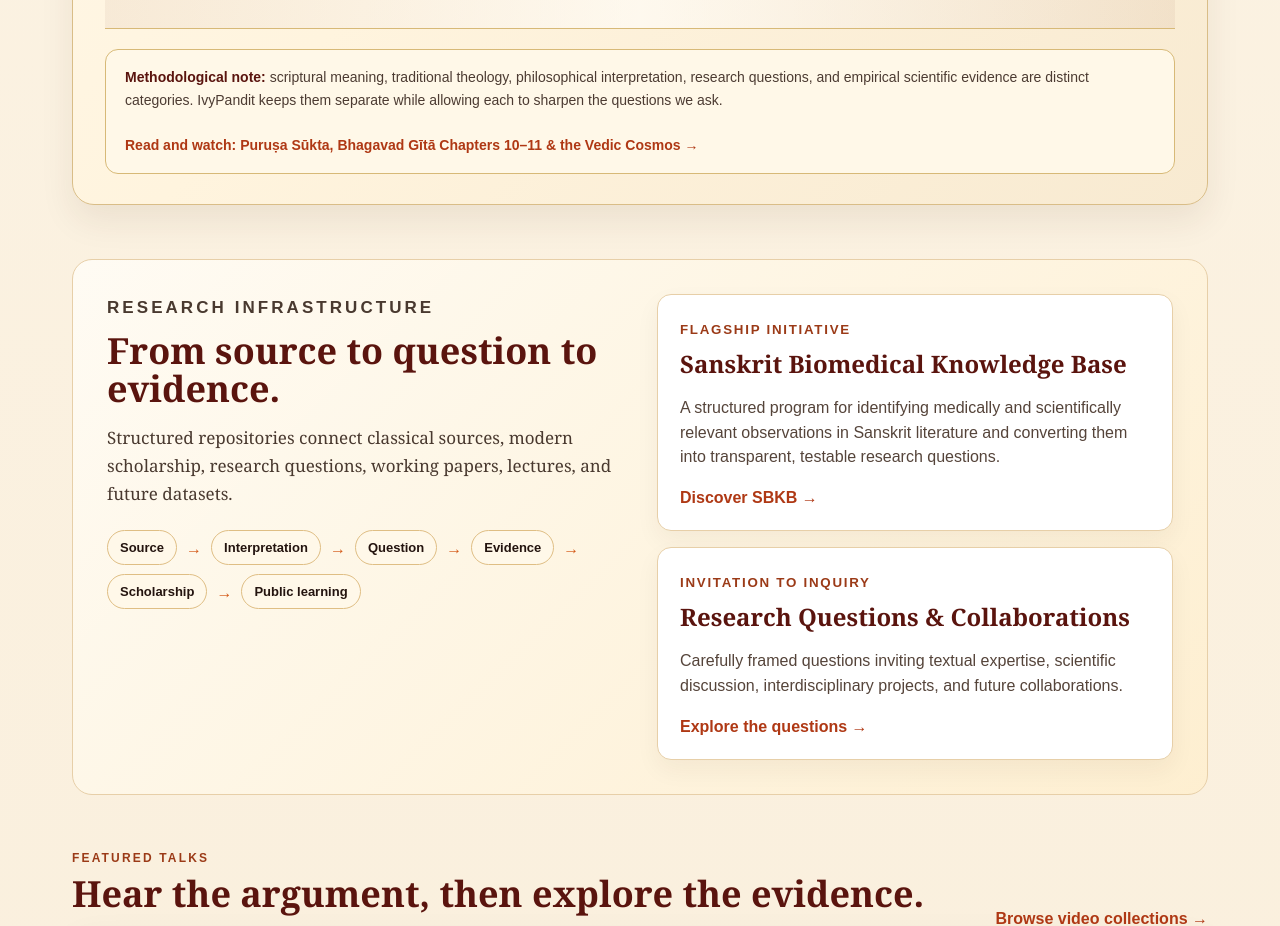
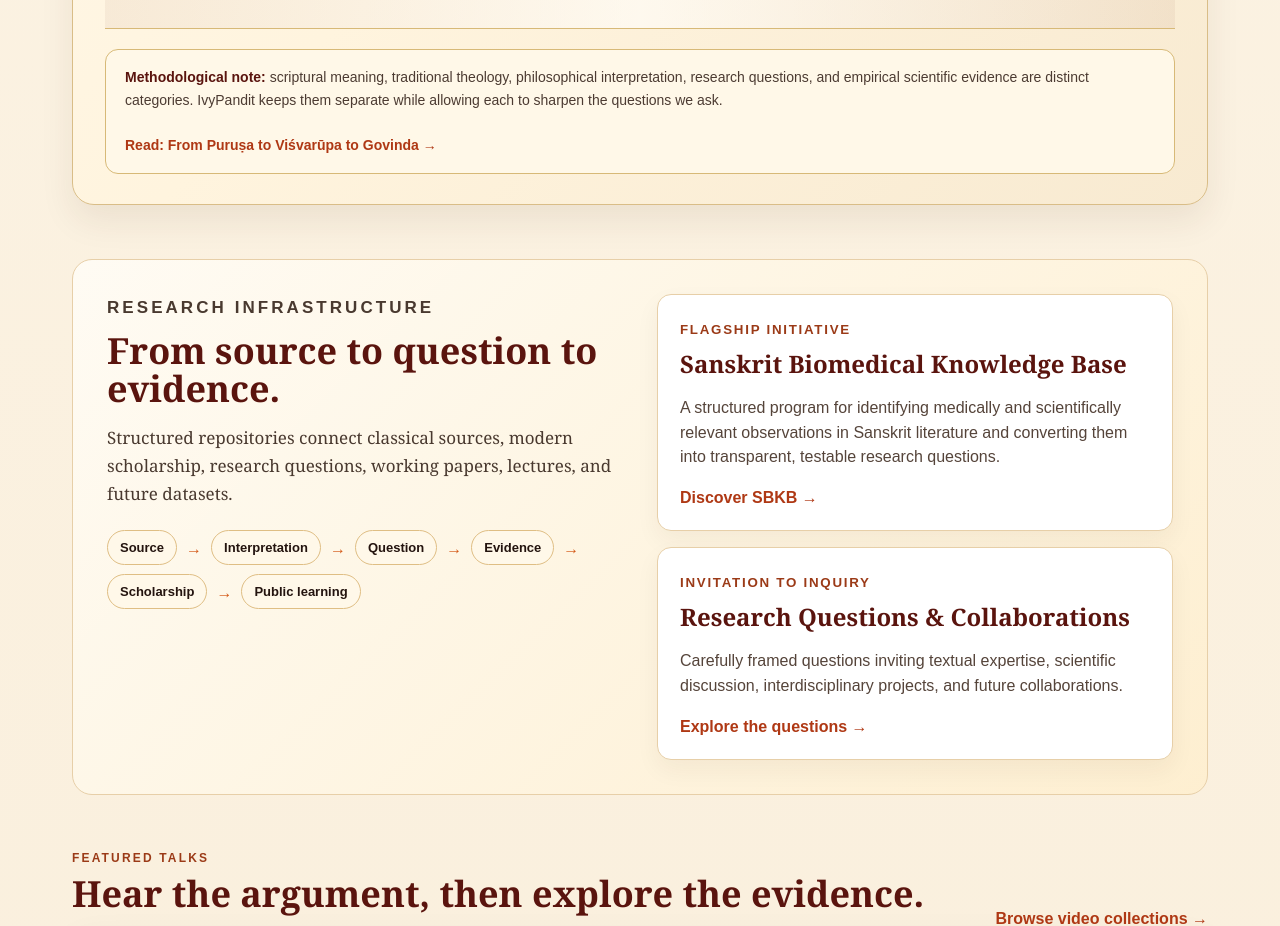
Before and after one commit to nishmishra/ivypandit-v2, a Next.js app: page / in a window 1280 px wide. Shown: the part 3880-4806 px from the top of the page. Built offline with nearby package versions, Linux system fonts and the light colour scheme.

Commit message:
Surface Puruṣa–Viśvarūpa–Govinda essay on homepage

```diff
--- a/app/page.tsx
+++ b/app/page.tsx
@@ -111,7 +111,7 @@ export default function Home() {
           <p><a className="textLink" href="https://www.youtube.com/watch?v=leQ_SDvEE3g&t=273s" target="_blank" rel="noopener noreferrer">Watch: Puruṣa Sūkta, Bhagavad Gītā Chapters 10–11 & the Vedic vision of the cosmos →</a></p>
         </div>
 
-        <div className={styles.methodNote}><b>Methodological note:</b> scriptural meaning, traditional theology, philosophical interpretation, research questions, and empirical scientific evidence are distinct categories. IvyPandit keeps them separate while allowing each to sharpen the questions we ask.<br/><br/><Link className="textLink" href="/articles/purusha-sukta-gita-vedic-cosmos">Read and watch: Puruṣa Sūkta, Bhagavad Gītā Chapters 10–11 & the Vedic Cosmos →</Link></div>
+        <div className={styles.methodNote}><b>Methodological note:</b> scriptural meaning, traditional theology, philosophical interpretation, research questions, and empirical scientific evidence are distinct categories. IvyPandit keeps them separate while allowing each to sharpen the questions we ask.<br/><br/><Link className="textLink" href="/articles/purusha-sukta-gita-vedic-cosmos">Read: From Puruṣa to Viśvarūpa to Govinda →</Link></div>
       </section>
 
       <section className="initiativeSection">
--- a/app/sitemap.ts
+++ b/app/sitemap.ts
@@ -6,7 +6,7 @@ export default function sitemap(): MetadataRoute.Sitemap {
     '/', '/iks', '/shastra-study', '/research', '/sbkb', '/questions', '/videos', '/speaking', '/collaborate', '/about',
     '/repository', '/evidence', '/publications', '/articles', '/support', '/contact', '/disclaimer', '/editorial-policy', '/privacy', '/terms',
     '/gayatri', '/gita', '/garbhadhana', '/mahabharata', '/bhagavatam', '/principles', '/perspectives',
-    '/research/consciousness/avadhana', '/articles/sandhyopasana-neuroscience', '/articles/vedic-recitation-developing-brain', '/articles/sanskrit-hindi-bilingualism-neuroplasticity', '/articles/shastra-to-scientific-discovery', '/articles/pitrapaksha-memory-grief', '/articles/ekadashi-fasting-brain-health', '/articles/purusha-sukta-gita-vedic-cosmos', '/articles/gayatri-neuroplasticity', '/articles/gita-cognitive-resilience', '/articles/garbhadhana-epigenetics',
+    '/research/consciousness/avadhana', '/articles/sandhyopasana-neuroscience', '/articles/vedic-recitation-developing-brain', '/articles/sanskrit-hindi-bilingualism-neuroplasticity', '/articles/shastra-to-scientific-discovery', '/articles/pitrapaksha-memory-grief', '/articles/ekadashi-fasting-brain-health', '/articles/purusha-sukta-gita-vedic-cosmos', '/hi/articles/purusha-sukta-gita-vedic-cosmos', '/articles/gayatri-neuroplasticity', '/articles/gita-cognitive-resilience', '/articles/garbhadhana-epigenetics',
     '/hi', '/hi/research', '/hi/prashna', '/hi/sahyog', '/hi/speaking',
     '/sa', '/sa/iks', '/sa/shastra', '/sa/research', '/sa/sbkb', '/sa/prashna', '/sa/videos', '/sa/speaking', '/sa/sahayoga', '/sa/about',
     '/sa/publications', '/sa/articles', '/sa/repository', '/sa/support', '/sa/contact', '/sa/disclaimer',
```
